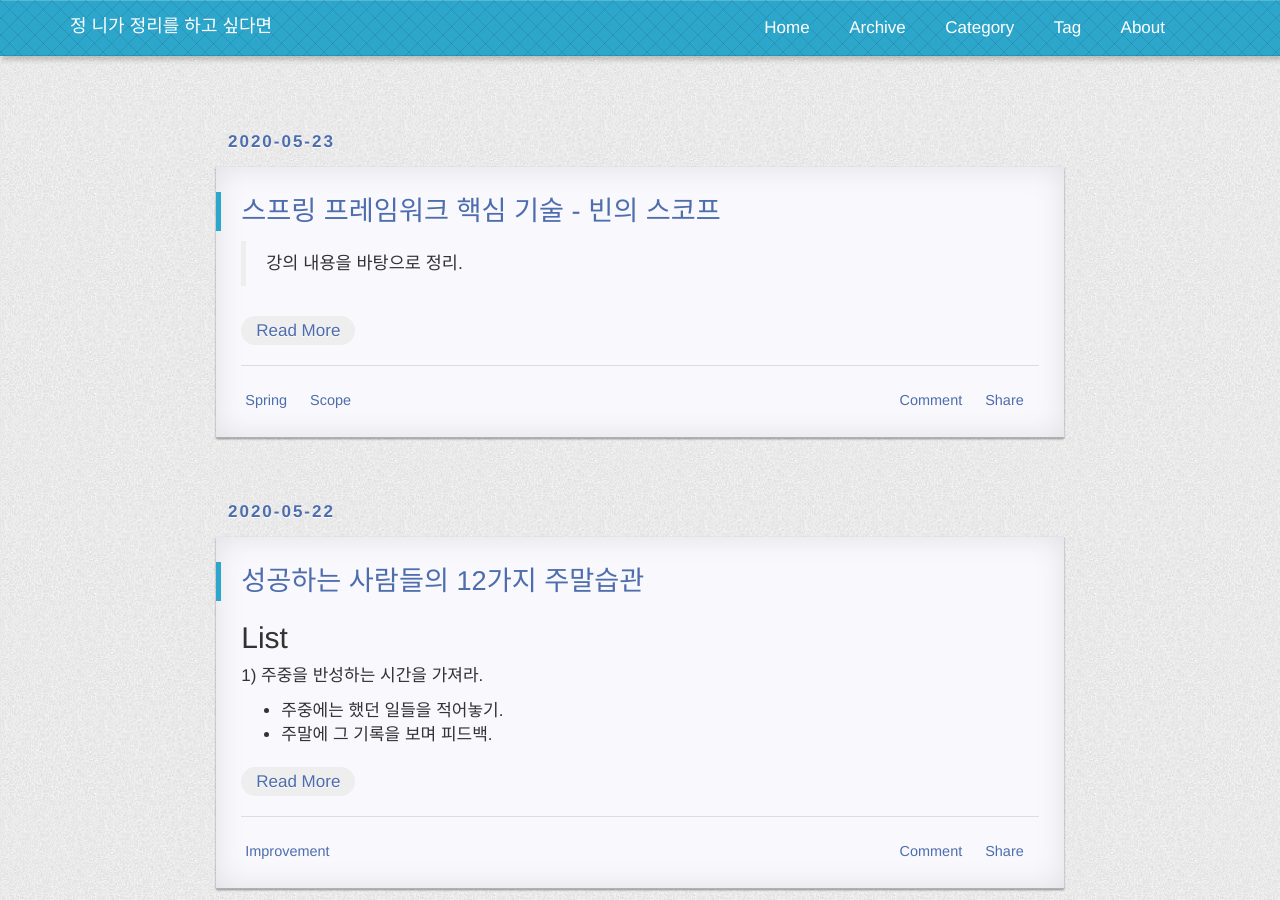
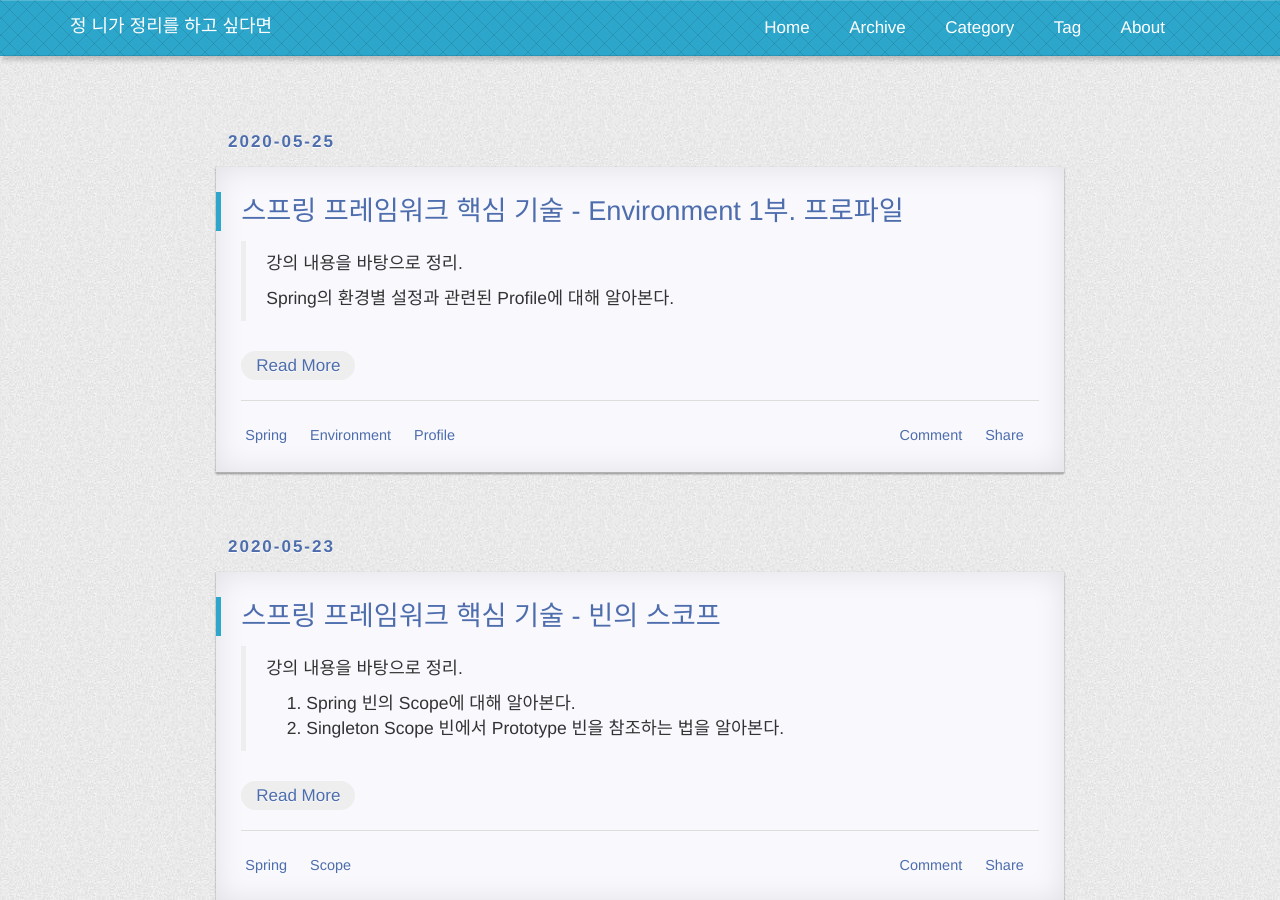
Before and after one commit to iyoungman/iyoungman.github.io, a Jekyll site: the page built from index.html, in a window 1280 px wide and 900 px high. Built offline with Jekyll 4.4.1, drawn with Linux system fonts in a browser that asks for light colours; nearby versions of some CDN libraries; some web fonts are replaced; the list of posts is cut into pages by our own code; comment, search, counter and statistics services are not loaded; a style sheet for code colours, icons or effects is not loaded; some of the changed text lies outside the part shown.

Commit message:
Update 2020-05-25-SpringFramework-Environment-Profile

````diff
--- a/_posts/2020-05-23-SpringFramework-Bean-Scope.md
+++ b/_posts/2020-05-23-SpringFramework-Bean-Scope.md
@@ -8,6 +8,10 @@ categories: Spring
 * TOC
 {:toc}
 > 강의 내용을 바탕으로 정리.
+>
+> 1. Spring 빈의 Scope에 대해 알아본다.
+>
+> 2. Singleton Scope 빈에서 Prototype 빈을 참조하는 법을 알아본다.
 
 ## Scope
 * Singleton
--- /dev/null
+++ b/_posts/2020-05-25-SpringFramework-Environment-Profile.md
@@ -0,0 +1,112 @@
+---
+layout: post
+title: 스프링 프레임워크 핵심 기술 - Environment 1부. 프로파일
+tags: Spring Environment Profile
+categories: Spring
+---
+
+* TOC
+{:toc}
+> 강의 내용을 바탕으로 정리.
+>
+> Spring의 환경별 설정과 관련된 Profile에 대해 알아본다.
+
+## Environment
+* Profile 과 Property를 다루는 인터페이스.
+
+```java
+public interface ApplicationContext extends EnvironmentCapable {
+
+}
+
+public interface EnvironmentCapable {
+
+	Environment getEnvironment();
+}
+```
+
+<br>
+
+## Profile 이란?
+* Bean들의 그룹.
+* 업무 환경에서 다양한 개발 환경별 설정이 필요하다.
+
+> test, alpha, beta, real..
+
+<br>
+
+## Profile 설정
+> 아래 3가지 중 하나로 하면 된다.
+
+<br>
+
+1) Active profiles
+
+![2](https://user-images.githubusercontent.com/25604495/82731877-b9470e00-9d44-11ea-8772-6de83e3c87a4.PNG)
+
+<br>
+
+2) VM options
+
+![1](https://user-images.githubusercontent.com/25604495/82731878-ba783b00-9d44-11ea-8feb-4a21e82dbaef.PNG)
+
+<br>
+
+3) application.properties 파일
+
+```properties
+spring.profiles.active=test
+```
+
+<br>
+
+## Profile에 따른 Bean 설정
+* **@Profile** 어노테이션을 이용한다.
+
+<br>
+
+* 'test' Profile 환경에서만 적용되는 특정 Bean을 사용하고 싶다.
+
+```java
+public class TestBookRepository {
+
+}
+
+@Configuration
+@Profile("test")
+public class TestConfiguration {
+
+    @Bean
+    public TestBookRepository testBookRepository() {
+        return new TestBookRepository();
+    }
+}
+
+@Slf4j
+@Component
+public class EnvironmentRunner implements ApplicationRunner {
+
+    @Autowired
+    private ApplicationContext applicationContext;
+
+    @Autowired
+    private TestBookRepository testBookRepository;
+
+    @Override
+    public void run(ApplicationArguments args) throws Exception {
+        Environment environment = applicationContext.getEnvironment();
+        log.info("Profile : {}", environment.getActiveProfiles());//확인
+    }
+}
+```
+
+```java
+"Profile : test"
+```
+
+> 'test' Profile로 설정되어있지 않은경우, TestBookRepository를 주입 받을 수 없다.
+
+<br>
+
+## Reference
+* [https://www.inflearn.com/course/spring-framework_core/lecture/15511](https://www.inflearn.com/course/spring-framework_core/lecture/15511)
````
